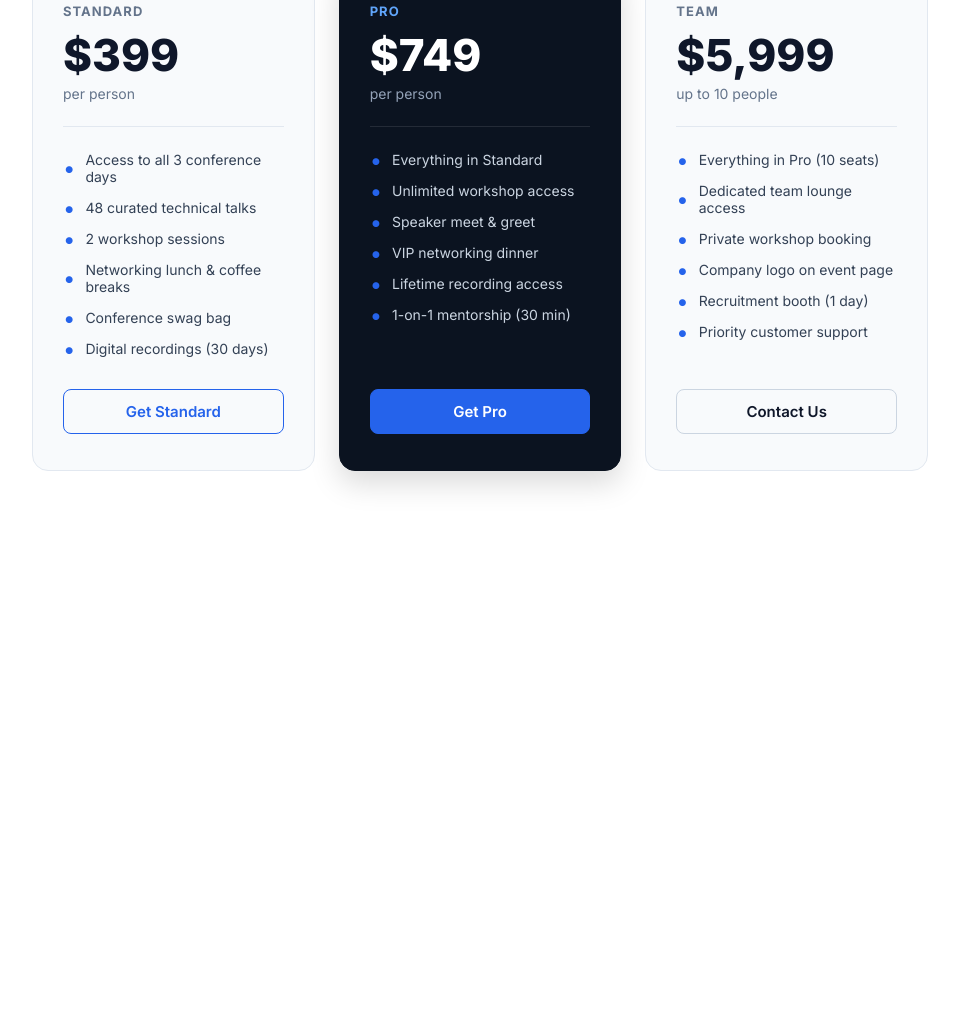
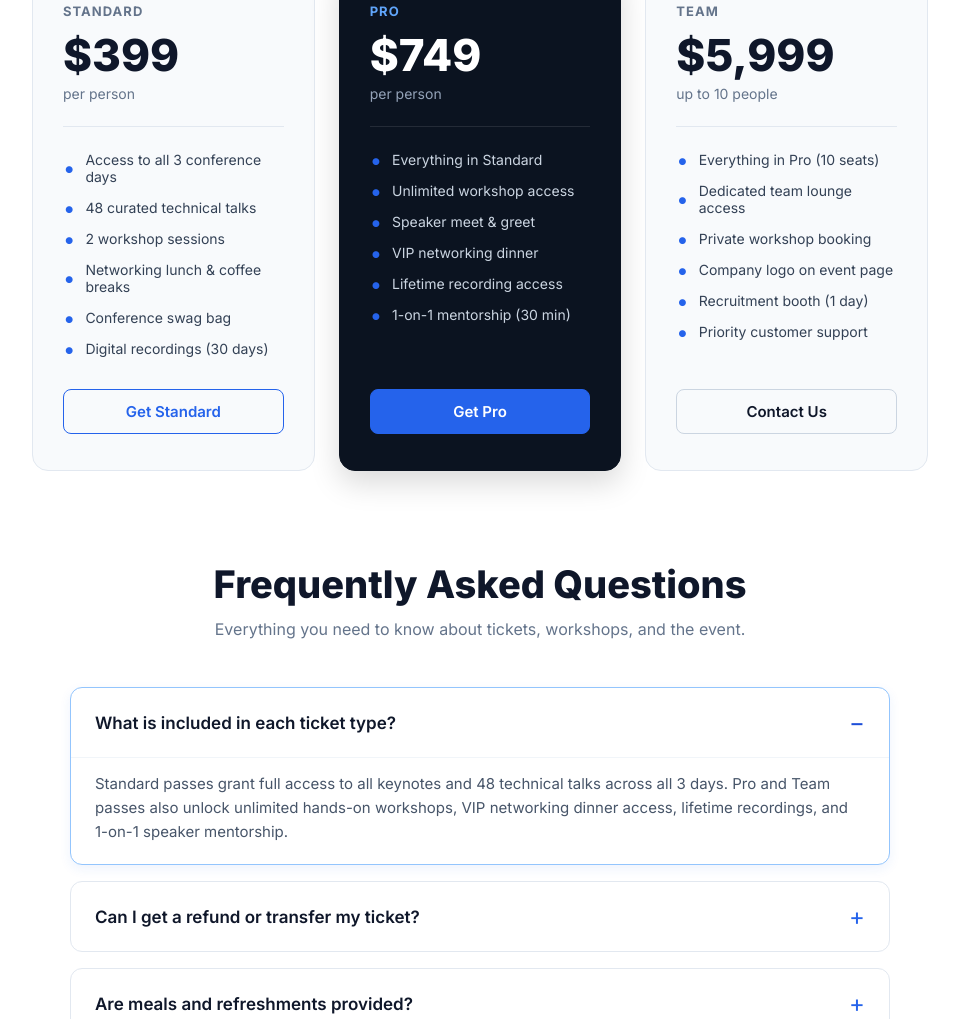
Before and after one commit to abirsyntech/Developer-Conference, a plain HTML site: page index.html in a window 1280 px wide. Shown: the part 1781-2800 px from the top of the page, without its empty margins (160-1119 px from the left). Before the commit the page ends 2332 px from the top, so only its background shows below. Drawn offline with Linux system fonts and the light colour scheme.

```diff
--- a/index.html
+++ b/index.html
@@ -22,13 +22,11 @@
                 <img src="./assets/logo.png" alt="">
             </div>
             <ul>
-                <li><a href="">Schedule</a></li>
-                <li><a href="">Speakers</a></li>
-                <li><a href="">Tracks</a></li>
-                <li><a href="">Venue</a></li>
-                <li><a href="">Blog</a></li>
+                <li><a href="#meet-the-speakers">Speakers</a></li>
+                <li><a href="#pricing">Pricing</a></li>
+                <li><a href="#faq">FAQ</a></li>
             </ul>
-            <button class="btn-primary">Register Now</button>
+            <a href="#pricing"><button class="btn-primary">Register Now</button></a>
         </nav>
         <div id="hero">
             <div>
@@ -146,6 +144,58 @@
                 </div>
             </div>
         </section>
+
+        <!-- FAQ Section -->
+        <section id="faq">
+            <div class="faq-header">
+                <h2>Frequently Asked Questions</h2>
+                <p>Everything you need to know about tickets, workshops, and the event.</p>
+            </div>
+
+            <div class="faq-accordion">
+                <details class="faq-item" open>
+                    <summary>What is included in each ticket type?</summary>
+                    <div class="faq-content">
+                        <p>Standard passes grant full access to all keynotes and 48 technical talks across all 3 days. Pro and Team passes also unlock unlimited hands-on workshops, VIP networking dinner access, lifetime recordings, and 1-on-1 speaker mentorship.</p>
+                    </div>
+                </details>
+
+                <details class="faq-item">
+                    <summary>Can I get a refund or transfer my ticket?</summary>
+                    <div class="faq-content">
+                        <p>Yes. Full refunds are available up to 30 days prior to the conference (July 15, 2026). If you are unable to attend after that date, you can transfer your ticket to a teammate or colleague at any time free of charge.</p>
+                    </div>
+                </details>
+
+                <details class="faq-item">
+                    <summary>Are meals and refreshments provided?</summary>
+                    <div class="faq-content">
+                        <p>All attendees receive complimentary catered networking lunch, artisan coffee, and refreshments throughout all three days. Pro and Team ticket holders also gain entry to the exclusive evening networking dinner.</p>
+                    </div>
+                </details>
+
+                <details class="faq-item">
+                    <summary>Do I need to reserve workshop seats in advance?</summary>
+                    <div class="faq-content">
+                        <p>Workshops have limited seating to maintain high interactive quality. Pro and Team ticket holders will receive an email 3 weeks before the event with early access to choose and reserve their preferred workshop tracks.</p>
+                    </div>
+                </details>
+
+                <details class="faq-item">
+                    <summary>Will session recordings be available after the conference?</summary>
+                    <div class="faq-content">
+                        <p>Yes! Standard ticket holders receive 30 days of digital access to all recorded sessions. Pro and Team attendees receive lifetime access to high-definition video recordings and speaker presentation slides.</p>
+                    </div>
+                </details>
+
+                <details class="faq-item">
+                    <summary>Are there discounts for students or non-profits?</summary>
+                    <div class="faq-content">
+                        <p>We offer a 50% discount for accredited students and special pricing for registered non-profit teams. Please reach out to <strong>tickets@devconf2026.com</strong> with your credentials to apply.</p>
+                    </div>
+                </details>
+            </div>
+        </section>
     </main>
 </body>
 
--- a/style/styles.css
+++ b/style/styles.css
@@ -24,8 +24,12 @@ a:hover {
     margin: 0 auto;
 }
 
+html {
+    scroll-behavior: smooth;
+}
+
 .btn-primary {
-    font-size: 16;
+    font-size: 16px;
     font-weight: bold;
     background-color: #1d4ed8;
     padding: 12px 40px;
@@ -33,6 +37,7 @@ a:hover {
     border-radius: 10px;
     border: 0;
     outline: 0;
+    cursor: pointer;
 }
 
 /* -------------------------Nav--------------------------- */
@@ -302,3 +307,95 @@ nav ul {
         grid-template-columns: 1fr;
     }
 }
+
+/* --------------------------FAQ Section-------------------------- */
+#faq {
+    margin: 90px 0;
+}
+
+.faq-header {
+    text-align: center;
+    margin-bottom: 48px;
+}
+
+.faq-header h2 {
+    font-size: 38px;
+    font-weight: 800;
+    color: #0f172a;
+    margin-bottom: 12px;
+}
+
+.faq-header p {
+    font-size: 16px;
+    color: #64748b;
+}
+
+.faq-accordion {
+    max-width: 820px;
+    margin: 0 auto;
+    display: flex;
+    flex-direction: column;
+    gap: 16px;
+}
+
+.faq-item {
+    background-color: #ffffff;
+    border: 1px solid #e2e8f0;
+    border-radius: 12px;
+    overflow: hidden;
+    transition: all 0.2s ease;
+}
+
+.faq-item[open] {
+    border-color: #93c5fd;
+    box-shadow: 0 4px 12px rgba(37, 99, 235, 0.08);
+}
+
+.faq-item summary {
+    padding: 20px 24px;
+    font-size: 17px;
+    font-weight: 600;
+    color: #0f172a;
+    cursor: pointer;
+    list-style: none; /* Removes standard default arrow in most browsers */
+    display: flex;
+    justify-content: space-between;
+    align-items: center;
+    user-select: none;
+}
+
+/* Remove default marker for WebKit/Chrome */
+.faq-item summary::-webkit-details-marker {
+    display: none;
+}
+
+/* Custom animated plus/minus indicator */
+.faq-item summary::after {
+    content: "+";
+    font-size: 24px;
+    font-weight: 400;
+    color: #2563eb;
+    transition: transform 0.2s ease;
+    margin-left: 16px;
+}
+
+.faq-item[open] summary::after {
+    content: "−";
+    color: #1d4ed8;
+}
+
+.faq-content {
+    padding: 0 24px 20px 24px;
+    border-top: 1px solid #f1f5f9;
+}
+
+.faq-content p {
+    font-size: 15px;
+    line-height: 1.6;
+    color: #475569;
+    padding-top: 14px;
+}
+
+.faq-content strong {
+    color: #2563eb;
+}
```
